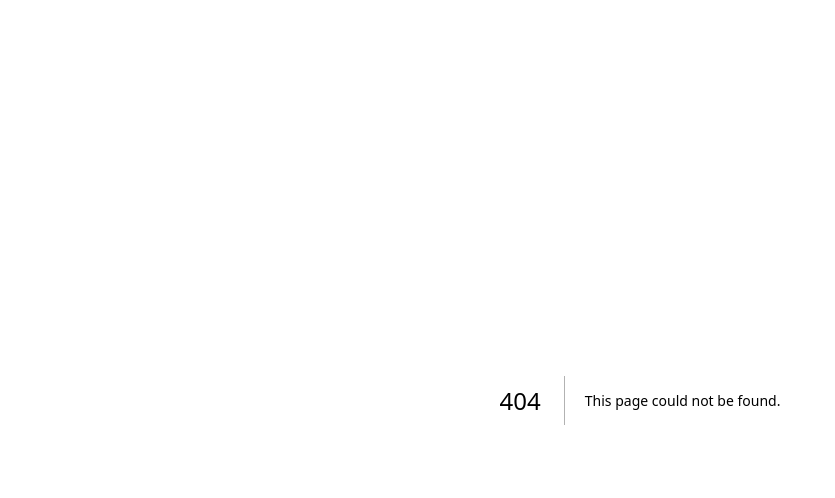
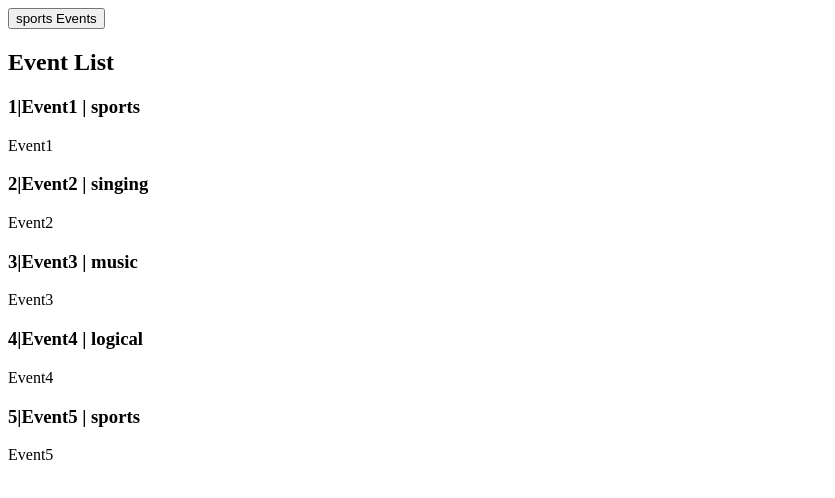
Before and after one commit to kuldip-0611/pre-rendering-in-nextjs, a Next.js app: page /events in a window 1280 px wide. Before the commit this address had no page. Shown: the top 498 px of the page, without its empty margins (0-835 px from the left). Built offline with nearby package versions, Linux system fonts and the light colour scheme; data requests are answered from the project's data file.

Commit message:
pre-rendering + client-side data fetching

```diff
--- a/db.json
+++ b/db.json
@@ -1,10 +1,49 @@
 {
-  "dashboard": [{
-    "posts":5,
-    "comments": 10,
-    "likes": 10,
-    "views": 10
-  }],
+  "events": [{
+    "id": 1,
+    "name": "Event1",
+    "description": "Event1",
+    "category": "sports",
+    "date": "2018-01-01",
+    "time": "12:00"
+  },
+  {
+    "id": 2,
+    "name": "Event2",
+    "description": "Event2",
+    "category": "singing",
+    "date": "2018-01-01"
+  },
+  {
+    "id": 3,
+    "name": "Event3",
+    "description": "Event3",
+    "category": "music",
+    "date": "2018-01-01"
+  },
+  {
+    "id": 4,
+    "name": "Event4",
+    "description": "Event4",
+    "category": "logical",
+    "date": "2018-01-01"
+  },
+  {
+    "id": 5,
+    "name": "Event5",
+    "description": "Event5",
+    "category": "sports",
+    "date": "2018-01-01"
+  }
+],
+  "dashboard": [
+    {
+      "posts": 5,
+      "comments": 10,
+      "likes": 10,
+      "views": 10
+    }
+  ],
   "news": [
     {
       "id": 1,
--- a/package.json
+++ b/package.json
@@ -13,6 +13,7 @@
     "json-server": "^0.17.3",
     "next": "13.2.4",
     "react": "18.2.0",
-    "react-dom": "18.2.0"
+    "react-dom": "18.2.0",
+    "swr": "^2.1.1"
   }
 }
--- a/pages/_app.js
+++ b/pages/_app.js
@@ -1,4 +1,4 @@
-import '@/styles/globals.css'
+// import '@/styles/globals.css'
 
 export default function App({ Component, pageProps }) {
   return <Component {...pageProps} />
--- /dev/null
+++ b/pages/events.js
@@ -0,0 +1,49 @@
+import { useRouter } from "next/router"
+import { useState } from "react"
+
+function show_events({ event_list }) {
+    const [data,setData]= useState(event_list)
+    const router = useRouter()
+    const fetchSportsEvents = async ()=>{
+        const response = await fetch('http://localhost:4000/events?category=sports')
+        const data = await response.json()
+
+        setData(data)
+        router.push('/events?category=sports',undefined,{shallow : true})
+
+
+
+    }
+    return (
+        <>
+        <button onClick={fetchSportsEvents}>sports Events</button>
+            <h2>Event List</h2>
+            {
+                data.map(event => {
+                    return (
+                        <div key={event.id}>
+                            <h3>{event.id}|{event.name} | {event.category}</h3>
+                            <p>{event.description}</p>
+
+                        </div>
+                    )
+                })
+            }
+        </>
+    )
+
+}
+export default show_events
+
+export async function getServerSideProps(context) {
+    const {query} = context
+    const {category}= query
+    const queryString = category ? 'category=sports' : "";
+    const response = await fetch(`http://localhost:4000/events?${queryString}`)
+    const data = await response.json()
+    return {
+        props: {
+            event_list: data
+        }
+    }
+}
```
Also changed, not shown: pages/data_fetch_swr.js (added, +23 -0 lines), 1 other file (tests, documents, lock files or other folders).
